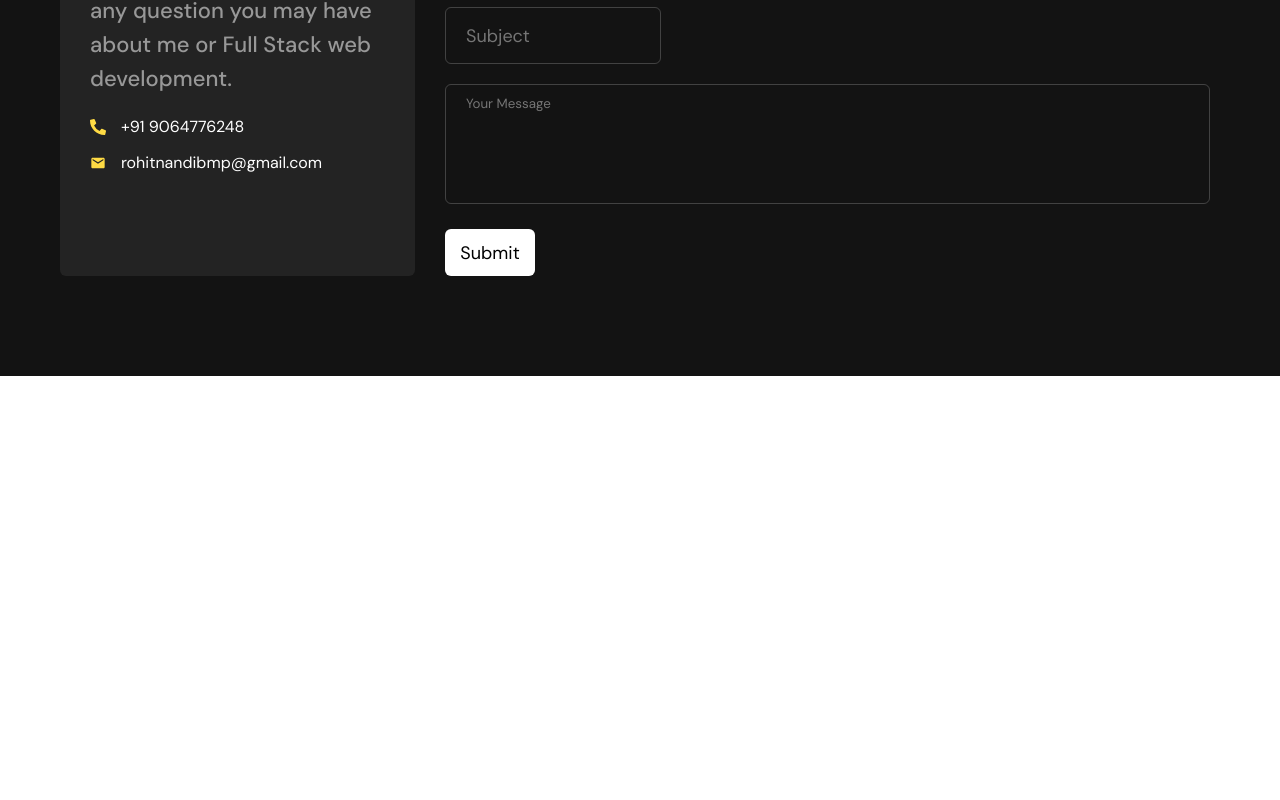
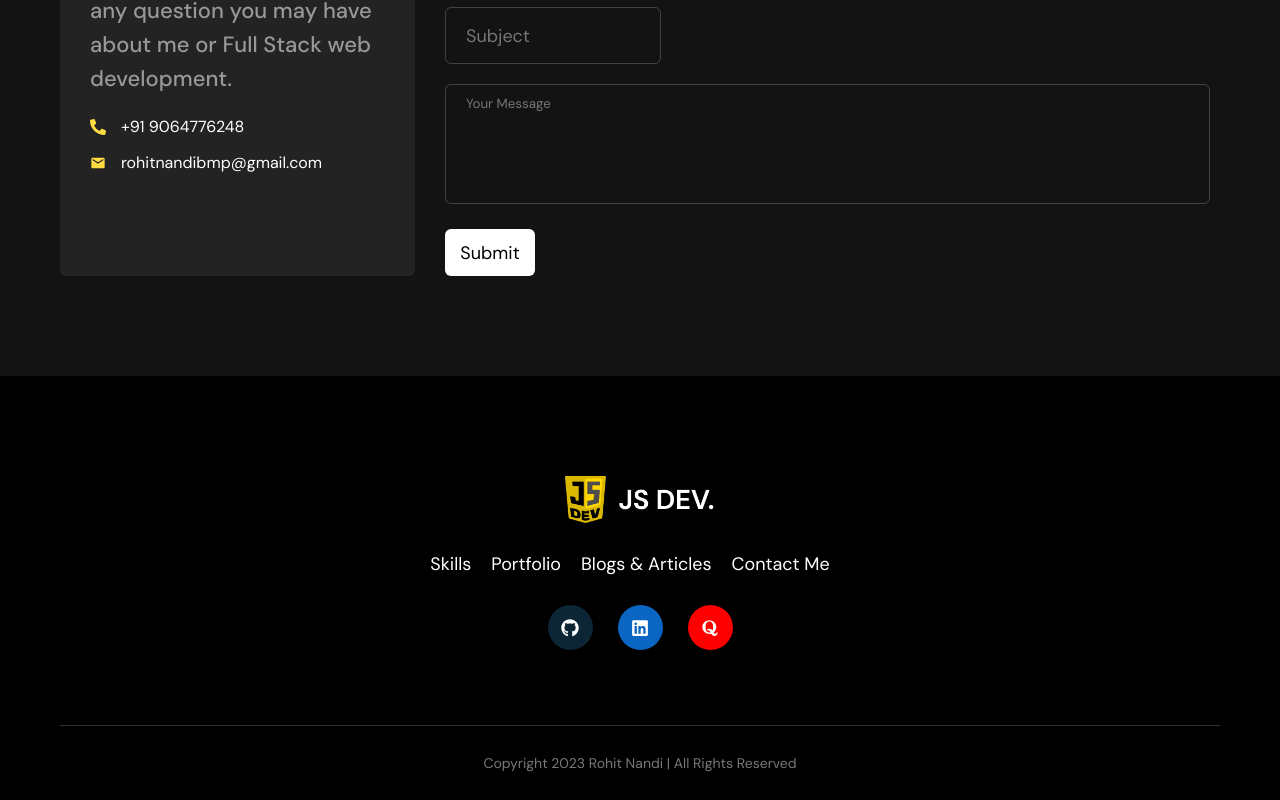
Before and after one commit to RockingThor/PersonalPorfolioSinglePage, a React (Create React App) app: page / in a window 1280 px wide. Shown: the part 3588-4388 px from the top of the page. Before the commit the page ends 3964 px from the top, so only its background shows below. Built offline with nearby package versions, Linux system fonts and the light colour scheme.

Commit message:
2nd last commit, need to add and update personal details and emailjs keys

```diff
--- a/src/App.js
+++ b/src/App.js
@@ -1,6 +1,7 @@
 import './App.scss';
 import Blogs from './components/blogs';
 import Contact from './components/contact';
+import Footer from './components/footer';
 import Intro from './components/intro';
 import Portfolio from './components/portfolio';
 import Skills from './components/skills';
@@ -13,6 +14,7 @@
       <Portfolio/>
       <Blogs/>
       <Contact/>
+      <Footer/>
    </div>
   );
 }
--- /dev/null
+++ b/src/components/footer/index.jsx
@@ -0,0 +1,45 @@
+import React from 'react';
+import './style.scss';
+import Section from '../shared/section';
+import Logo from '../../images/logo.png';
+import { FaGithub, FaLinkedin, FaQuora} from 'react-icons/fa';
+import { scrollToAction } from '../utils/helpers';
+import SocialIcon from './social-icon';
+
+const Footer = () => {
+  return (
+    <Section background='dark' className='footer'>
+        <div className="footer-content-wrapper">
+            <div className="footer-logo">
+                <img src={Logo} alt="logo" />
+            </div>
+            <ul className="footer-menu-items">
+                <li className="footer-menu-item" onClick={()=>scrollToAction("skills")}>
+                    Skills
+                </li>
+                <li className="footer-menu-item" onClick={()=>scrollToAction("portfolio")}>
+                    Portfolio
+                </li>
+                <li className="footer-menu-item" onClick={()=>scrollToAction("blogs")}>
+                    Blogs & Articles
+                </li>
+                <li className="footer-menu-item" onClick={()=>scrollToAction("contact")}>
+                    Contact Me
+                </li>
+            </ul>
+            <div className="social-icons">
+                <SocialIcon color='#0D2636' icon={<FaGithub/>} link='https://github.com/RockingThor'/>
+                <SocialIcon color='#0A66C2' icon={<FaLinkedin/>} link='https://www.linkedin.com/in/rohitnandi/'/>
+                <SocialIcon color='#FF0000' icon={<FaQuora/>} link='https://www.quora.com/profile/Rohit-Nandi-14'/>
+            </div>
+            <div className="bottom-bar">
+                <div className="copyright-text">
+                    Copyright 2023 Rohit Nandi | All Rights Reserved
+                </div>
+            </div>
+        </div>
+    </Section>
+  )
+}
+
+export default Footer;
--- /dev/null
+++ b/src/components/footer/social-icon/index.jsx
@@ -0,0 +1,16 @@
+import React from 'react';
+
+
+const SocialIcon = ({icon, color, link}) => {
+  return (
+    <div    className="social-icon"
+            style={{backgroundColor: color}}
+            onClick={()=>{
+                window.open(link, "_blank");
+            }}>
+        {icon}
+    </div>
+  )
+}
+
+export default SocialIcon
--- /dev/null
+++ b/src/components/footer/style.scss
@@ -0,0 +1,70 @@
+@import "../../style-config/mixins.scss";
+@import "../../style-config/variable.scss";
+
+.footer{
+    padding-bottom: 0;
+}
+.footer-content-wrapper{
+    display: flex;
+    flex-direction: column;
+    align-items: center;
+    width: 100%;
+    .footer-logo{
+        width: 150px;
+        img{
+            display: block;
+            width: 100%;
+        }
+    }
+    .footer-menu-items{
+        margin: 0;
+        padding: 0;
+        list-style-type: none;
+        display: flex;
+        align-items: center;
+        margin-top: 30px;
+        .footer-menu-item{
+            @include typography(18px, 400, 22px);
+            margin-right: 20px;
+            color: $white;
+            cursor: pointer;
+            &:hover{
+                opacity: 0.5;
+            }
+        }
+    }
+    .social-icons{
+        display: flex;
+        align-items: center;
+        margin-top: 30px;
+        .social-icon{
+            width: 45px;
+            height: 45px;
+            border-radius: 50%;
+            display: flex;
+            align-items: center;
+            justify-content: center;
+            color: $white;
+            font-size: 18px;
+            margin: 0 12.5px;
+            cursor: pointer;
+            &:hover{
+                opacity: 0.5;
+            }
+        }
+    }
+    .bottom-bar{
+        width: 100%;
+        height: 75px;
+        border-top: 1px solid rgba(255,255,255,0.2);
+        text-align: center;
+        display: flex;
+        align-items: center;
+        justify-content: center;
+        margin-top: 75px;
+        .copyright-text{
+            color: #777777;
+            @include typography(14px, 400, 22px);
+        }
+    }
+}
--- a/src/components/intro/intro-content/index.jsx
+++ b/src/components/intro/intro-content/index.jsx
@@ -5,6 +5,7 @@
 import girl from '../../../images/girl.png'
 import { BsAwardFill } from 'react-icons/bs';
 import { FaUser } from 'react-icons/fa';
+import { scrollToAction } from '../../utils/helpers';
 
 const IntroContent = () => {
   return (
@@ -30,7 +31,7 @@
                     unde ullam expedita repudiandae sed, hic omnis aspernatur perspiciatis tenetur, in odio delectus
                     debitis! Voluptates repellat eveniet distinctio.
                 </p>
-                <CallToAction text={'Contact me'}/>
+                <CallToAction text={'Contact me'} action={()=>scrollToAction("contact")}/>
             </div>
             <div className="right-col">
                 <img src={girl} alt='profile' />
--- a/src/components/intro/navigation-bar/index.jsx
+++ b/src/components/intro/navigation-bar/index.jsx
@@ -2,6 +2,7 @@
 import './style.scss';
 import logo from '../../../images/logo.png';
 import CallToAction from '../../shared/CallToAction';
+import { scrollToAction } from '../../utils/helpers';
 
 const Navigation = () => {
   return (
@@ -10,16 +11,16 @@
             <img src={logo} alt="logo" />
         </div>
         <div className="navigation">
-            <span className="navigation-item">
+            <span className="navigation-item" onClick={()=>scrollToAction("skills")}>
                 Skills
             </span>
-            <span className="navigation-item">
+            <span className="navigation-item" onClick={()=>scrollToAction("portfolio")}>
                 Portfolio
             </span>
-            <span className="navigation-item">
+            <span className="navigation-item" onClick={()=>scrollToAction("blogs")}>
                 Blog & Articles
             </span>
-            <CallToAction text={'Contact Me'}/>
+            <CallToAction text={'Contact Me'} action={()=>scrollToAction("contact")}/>
         </div>
     </div>
   )
--- a/src/components/shared/CallToAction/index.jsx
+++ b/src/components/shared/CallToAction/index.jsx
@@ -2,9 +2,10 @@
 import './style.scss';
 import Arrow from '../arrow';
 
+
 const CallToAction = ({text, icon, action}) => {
   return (
-    <div className="call-to-action">
+    <div className="call-to-action" onClick={action}>
         <span className="text">{text}</span>
         {icon? <div className='icon'>{icon}</div> : <Arrow/>}
     </div>
--- /dev/null
+++ b/src/components/utils/helpers.js
@@ -0,0 +1,3 @@
+export const scrollToAction= (goTo)=>{
+    document.querySelector('#'+ goTo).scrollIntoView({behavior: "smooth"});
+};
```
